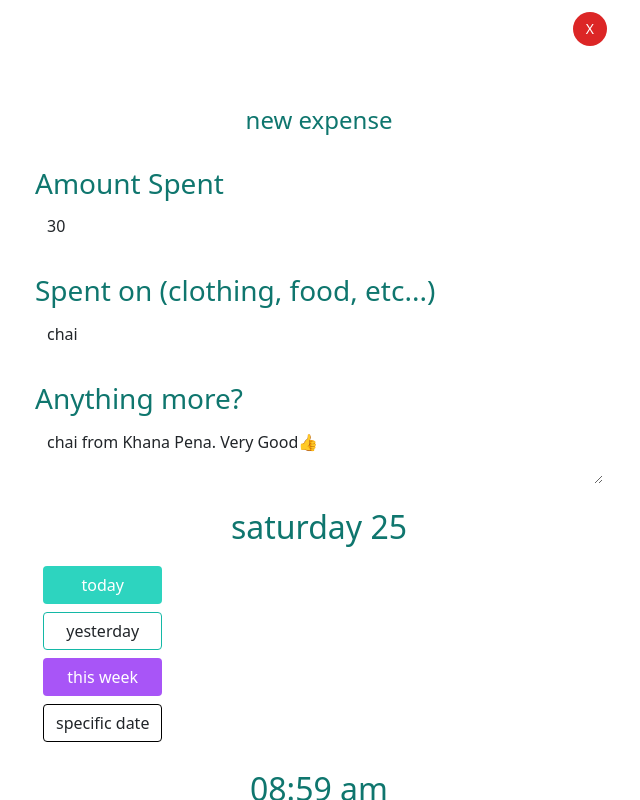
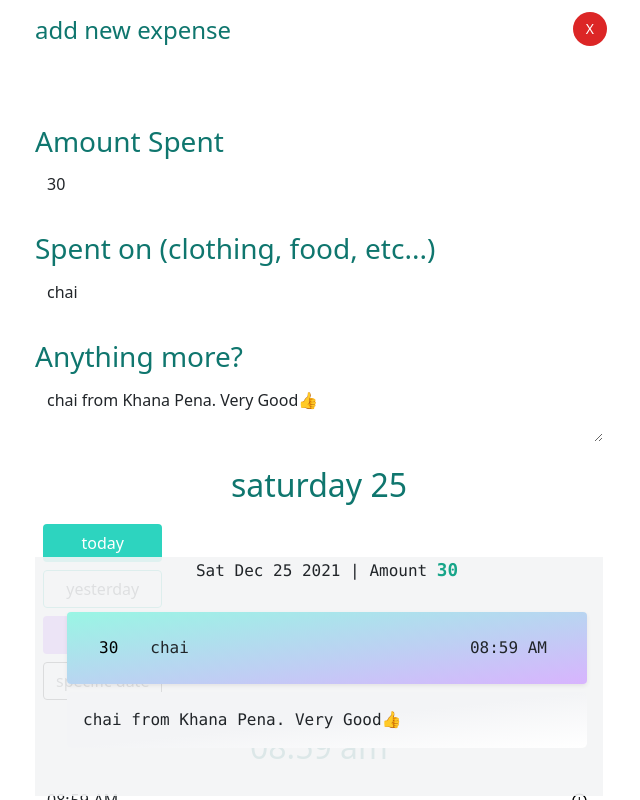
Before and after one commit to ahmadkhudai/next-tracker, a Next.js app: page /add_expense/AddExpenseForm in a window 1280 px wide. Both pictures are taken after a click on the button "add +". Shown: the whole page, without its empty margins (321-961 px from the left). Built offline with nearby package versions, Linux system fonts and the light colour scheme.

Commit message:
GRADIENTS!!!

```diff
--- a/pages/add_expense/AddExpenseForm.tsx
+++ b/pages/add_expense/AddExpenseForm.tsx
@@ -125,7 +125,9 @@ export function AddExpenseForm({addNewExpense, handleClose}: Props) {
                         {/*                expenseStyleClasses={" bg-teal-200 m-0 p-0 "}*/}
                         {/*                expenses={[{...newExpense, id: "1", date: newExpense.date.toString()}]}/>*/}
 
-                        <div className={"flex justify-end w-50"}>
+
+                        <div className={"flex justify-between w-100"}>   <p className={" h4 text-teal-700 hover:text-purple-700 p-2"}>add new expense</p>
+
                             <RedButton styleClasses={"    text-sm m-1 rounded-[50%] h-50  "} text={"X"}
                                        onClick={() => {
                                            handleClose()
@@ -138,7 +140,6 @@ export function AddExpenseForm({addNewExpense, handleClose}: Props) {
                          style={{"marginBottom": "4rem"}}>
 
 
-                        <h4 className={"h4 text-teal-700 hover:text-purple-700 text-center p-2"}>new expense</h4>
                         <div id="expense_form" className="pt-3 ">
 
                             <div className="form-group hover:font-bold">
@@ -301,6 +302,13 @@ export function AddExpenseForm({addNewExpense, handleClose}: Props) {
                                                handleClose()
                                            }}/>
                             </div>
+                            <div className={"bg-gray-100/90 form-group my-3 border-gray-300 position-sticky bottom-1"}>
+                                <DateSortedView mode={Modes.create}
+                                                styleClasses={" w-100  pb-3  rounded-2  h-auto"}
+                                                expenseStyleClasses={"  m-0 pb-3 "}
+                                                expenses={[{...newExpense, id: "1", date: newExpense.date.toString()}]}/>
+
+                            </div>
 
                         </div>
 
```
